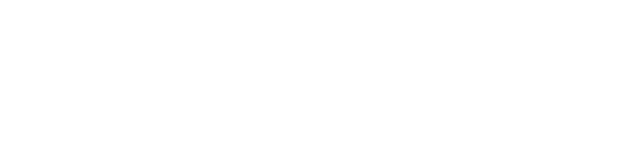
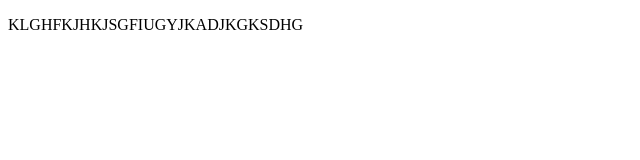
Before and after one commit to NicoFrancois/Atelier_Nico, a plain HTML site: page src/index.html in a window 1280 px wide. Shown: the whole page, without its empty margins (0-640 px from the left). Drawn offline with Linux system fonts and the light colour scheme.

Commit message:
Ajout ligne 7

```diff
--- a/src/index.html
+++ b/src/index.html
@@ -4,6 +4,7 @@
         <meta charset="utf-8" />
         <title>Prouprout coincoin cacahuete banane papillon de lumiere</title>
         <meta name="viewport" content="width=device-width, initial-scale=1">
+        <p>KLGHFKJHKJSGFIUGYJKADJKGKSDHG</p>
         <link rel="stylesheet" href="css/style.css" />
         <script src="js/main.js"></script>
     </head>
```
